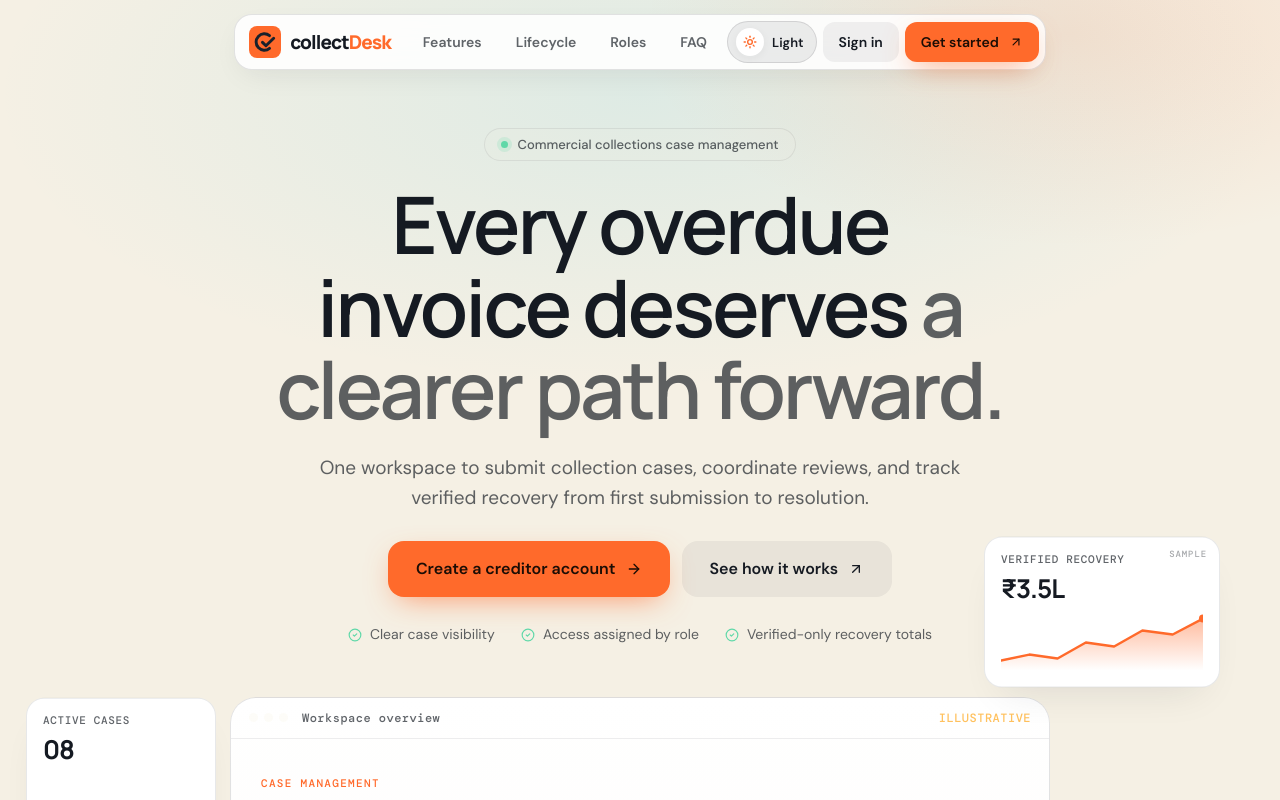
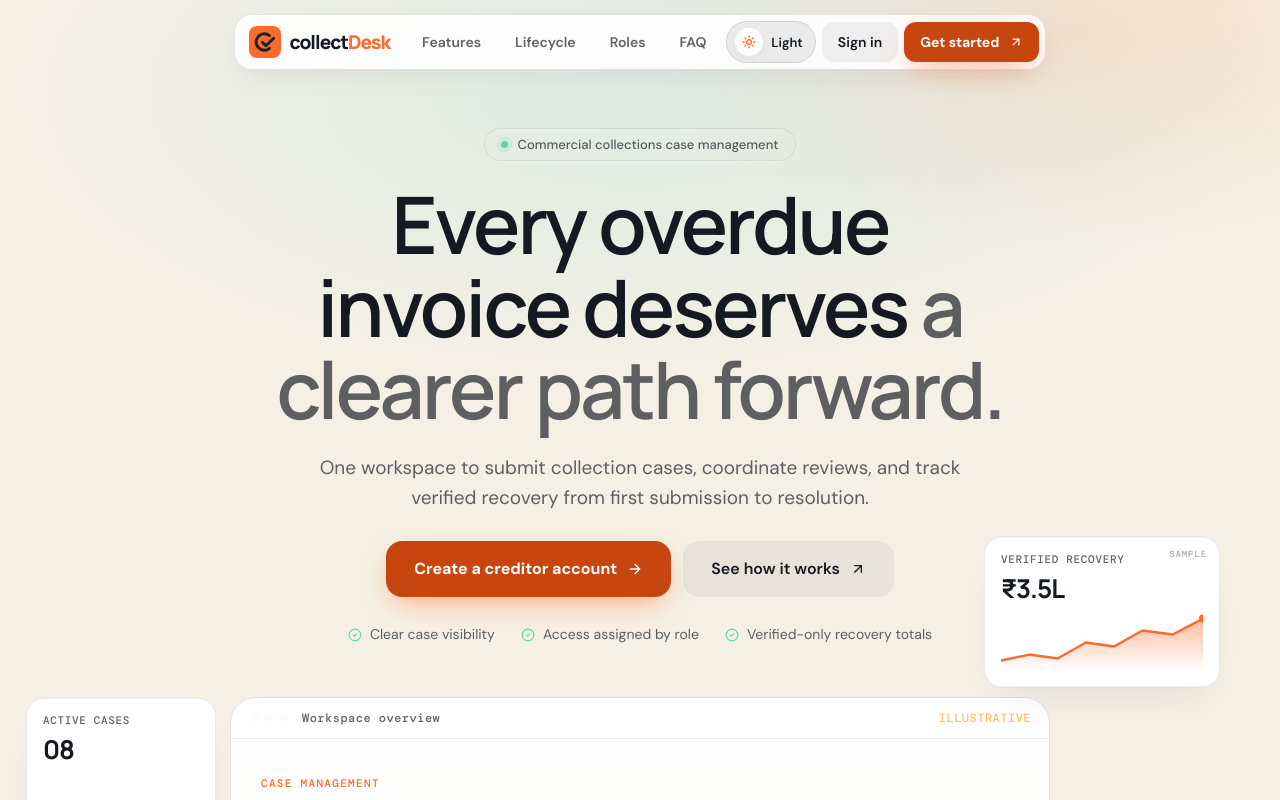
Before and after one commit to Syed-Nazeer-07/CollectDesk, a Next.js app in the folder apps/web/: page / in a window 1280 px wide. Shown: the top 800 px of the page. Built offline with nearby package versions, Linux system fonts and the light colour scheme; a web font is replaced by a local one.

Commit message:
style(landing): match white-on-orange CTA buttons to accessible workspace controls

```diff
--- a/apps/web/app/landing.css
+++ b/apps/web/app/landing.css
@@ -113,8 +113,8 @@ html:has(.lp){scroll-behavior:smooth;scroll-padding-top:84px}
 .lp .lp-kicker::before{content:"";width:6px;height:6px;border-radius:50%;background:var(--accent)}
 .lp .lp-btn{display:inline-flex;align-items:center;justify-content:center;gap:10px;height:48px;padding:0 22px;border-radius:14px;font:600 15px/1 var(--body);border:0;cursor:pointer;transition:transform .2s,background .2s,box-shadow .2s}
 .lp .lp-btn:hover{transform:translateY(-2px)}
-.lp .lp-btn-accent{background:var(--accent);color:var(--accent-ink);box-shadow:0 10px 30px -10px rgba(255,106,43,.7)}
-.lp .lp-btn-accent:hover{background:#ff7f47}
+.lp .lp-btn-accent{background:var(--action-orange);color:var(--action-foreground);font-weight:700;box-shadow:0 10px 30px -10px rgba(255,106,43,.7)}
+.lp .lp-btn-accent:hover{background:var(--action-orange-hover)}
 .lp .lp-btn-ghost{background:rgba(244,238,221,.1);color:var(--fg)}
 .lp .lp-btn-ghost:hover{background:rgba(244,238,221,.17)}
 .lp .lp-btn-lg{height:56px;padding:0 28px;font-size:16px;border-radius:16px}
```
